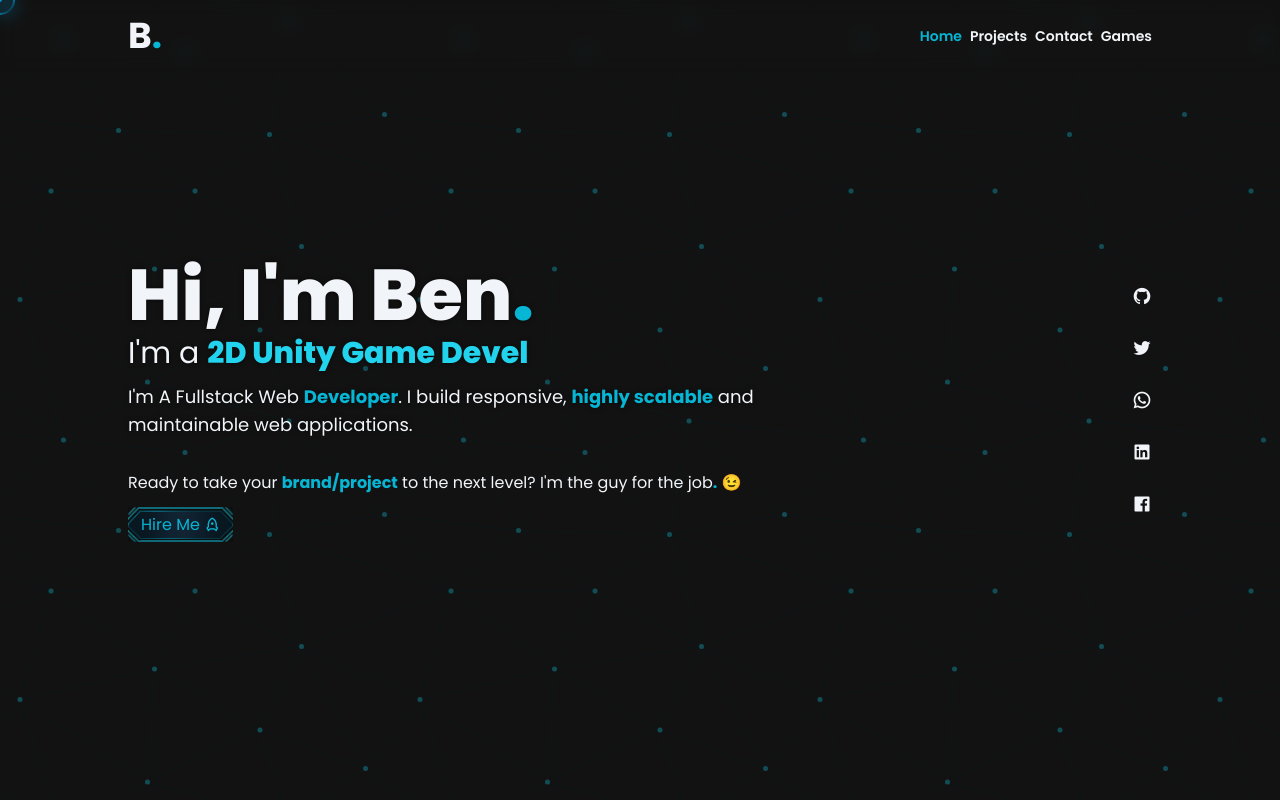
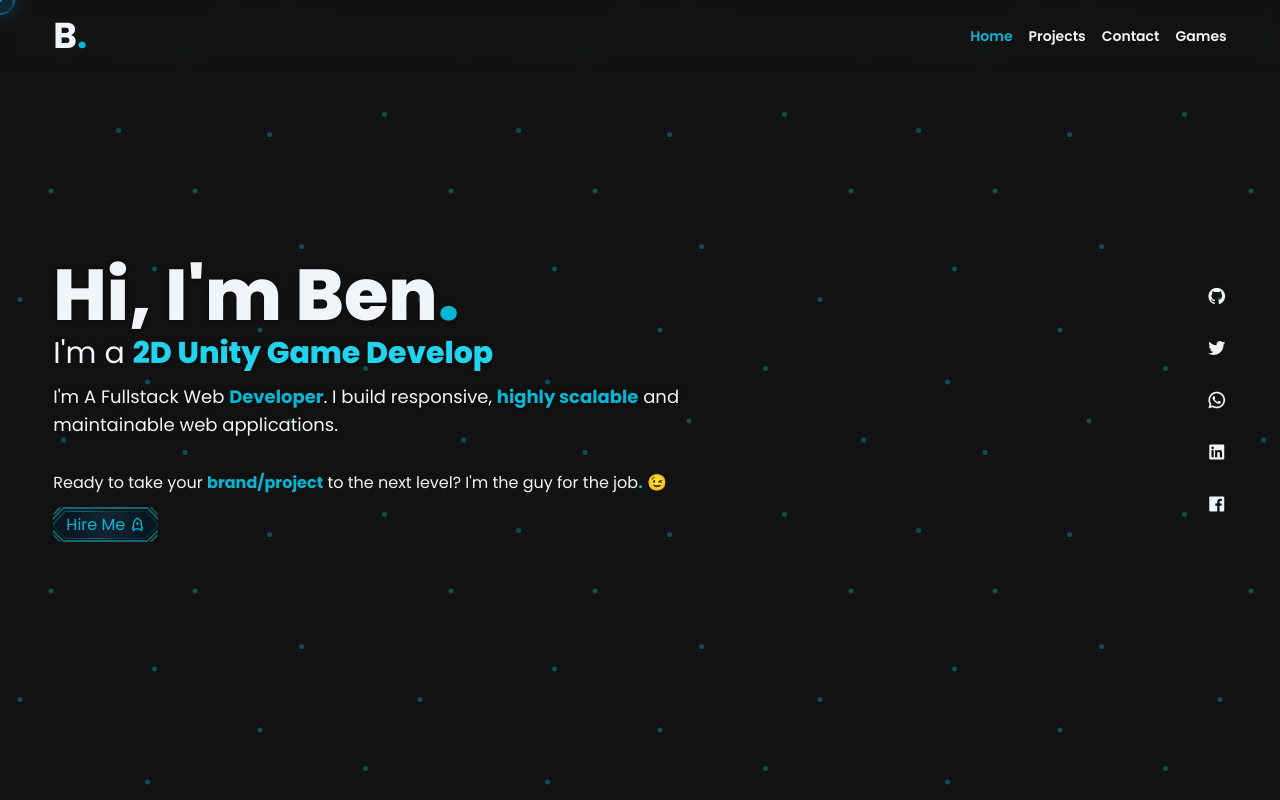
Before and after one commit to benjaminnkem/portfolio, a Next.js app: page / in a window 1280 px wide. Shown: the top 800 px of the page. Built offline with nearby package versions, Linux system fonts and the light colour scheme.

Commit message:
reefactor: added little gsap anim to navbar

```diff
--- a/app/layout.js
+++ b/app/layout.js
@@ -1,7 +1,7 @@
 import "./globals.css";
 import "remixicon/fonts/remixicon.css";
-import Navbar from "./components/Navbar";
-import Footer from "./components/Footer";
+import Navbar from "../components/Navbar";
+import Footer from "../components/Footer";
 import { Analytics } from "@vercel/analytics/react";
 import { Poppins } from "next/font/google";
 import { config } from "@fortawesome/fontawesome-svg-core";
--- a/app/page.js
+++ b/app/page.js
@@ -1,5 +1,5 @@
-import HomeContent from "./components/HomeContent";
-import HomePage from "./components/HomePage";
+import HomeContent from "../components/HomeContent";
+import HomePage from "../components/HomePage";
 
 export const metadata = {
   title: "Benjamin Nkem - Home 🏠",
--- a/app/components/HomeContent.js
+++ b/components/HomeContent.js
@@ -36,7 +36,7 @@ const container = {
 const HomeContent = () => {
   return (
     <>
-      <section className="md:max-w-[1024px] w-11/12 flex justify-center mx-auto min-h-screen section" id="me">
+      <section className="md:max-w-[1488px] w-11/12 flex justify-center mx-auto min-h-screen section" id="me">
         <div className="items-center justify-between w-full gap-2 sm:flex sm:gap-4">
           <TransitionParent addClass="max-w-2xl py-10 space-y-3 text-center md:text-start md:py-0">
             <TransitionOpacity>
@@ -54,9 +54,9 @@ const HomeContent = () => {
                       "Backend Developer 👷",
                       1000,
                       "2D Unity Game Developer 🎮",
-                      1000,
-                      "C# Developer 💙",
-                      1000,
+                      1500,
+                      // "C# Developer 💙",
+                      // 1000,
                     ]}
                     wrapper="span"
                     speed={50}
@@ -105,7 +105,7 @@ const HomeContent = () => {
 
       <section className="min-h-screen" id="about">
         <div className="bg-[#0f0f0fe6] py-10">
-          <div className="md:max-w-[1024px] w-11/12 mx-auto min-h-[32rem]">
+          <div className="md:max-w-[1488px] w-11/12 mx-auto min-h-[32rem]">
             <div>
               <TransitionOpacityInView addClass="flex items-center justify-center">
                 <span className="flex-1 h-1 rounded-md bg-cyan-500"></span>
@@ -214,7 +214,7 @@ const HomeContent = () => {
 
       {/* Statistics */}
       <section className="my-10 section" id="stats__">
-        <div className="md:max-w-[1024px] w-11/12 flex justify-center mx-auto min-h-[32rem]">
+        <div className="md:max-w-[1488px] w-11/12 flex justify-center mx-auto min-h-[32rem]">
           <div>
             <TransitionOpacityInView>
               <h3 className="mb-5 text-3xl font-bold text-center uppercase md:text-4xl md:text-start">
@@ -271,7 +271,7 @@ const HomeContent = () => {
         </div>
       </section>
 
-      <section className="md:max-w-[1024px] w-11/12 my-20 mx-auto">
+      <section className="md:max-w-[1488px] w-11/12 my-20 mx-auto">
         <h3 className="px-6 mb-5 text-3xl font-bold uppercase md:text-4xl text-start">
           Education<span className="text-cyan-500">.</span>
         </h3>
@@ -307,7 +307,7 @@ const HomeContent = () => {
       </section>
 
       {/* Projects */}
-      <section className="md:max-w-[1024px] w-11/12 my-20 mx-auto">
+      <section className="md:max-w-[1488px] w-11/12 my-20 mx-auto">
         <TransitionOpacityInView>
           <h3 className="px-6 mb-5 text-3xl font-bold uppercase md:text-4xl text-start">
             Projects <span className="text-cyan-500">.</span>
@@ -384,7 +384,7 @@ const HomeContent = () => {
         </motion.div>
       </section>
 
-      <section className="md:max-w-[1024px] w-11/12 my-20 mx-auto">
+      <section className="md:max-w-[1488px] w-11/12 my-20 mx-auto">
         <div className="mb-5">
           <h3 className="text-3xl font-bold uppercase md:text-4xl text-start">
             Services<span className="text-cyan-500">.</span>
--- a/app/components/Navbar.js
+++ b/components/Navbar.js
@@ -1,8 +1,9 @@
 "use client";
 import Link from "next/link";
 import { usePathname } from "next/navigation";
-import { useRef, useState } from "react";
-import { motion, useAnimationControls } from "framer-motion";
+import { useLayoutEffect, useRef, useState } from "react";
+import { useAnimationControls } from "framer-motion";
+import { gsap } from "gsap";
 
 const parentMobileMenuVariant = {
   hidden: { opacity: 0, transition: { staggerChildren: 0.5, delay: 2 } },
@@ -14,6 +15,16 @@ const Navbar = () => {
   const pathName = usePathname();
   const hamburger = useRef(null);
   const [isMenuOpen, setIsMenuOpen] = useState(false);
+
+  // Refs
+  const navRef = useRef();
+
+  const navLinks = [
+    { label: "Home", href: "/" },
+    { label: "Projects", href: "/projects" },
+    { label: "Contact", href: "/contact" },
+    { label: "Games", href: "/games" },
+  ];
 
   const controls = useAnimationControls();
 
@@ -28,52 +39,37 @@ const Navbar = () => {
     }
   }
 
+  // Effects
+  useLayoutEffect(() => {
+    const t1 = gsap.timeline();
+    t1.from("#logo", { opacity: 0, xPercent: -100, rotate: 360 }).from(".navLink", {
+      opacity: 0,
+      xPercent: 100,
+      stagger: { amount: 0.5 },
+    });
+  }, []);
+
   return (
     <>
-      <nav className="fixed top-0 left-0 z-20 w-full mx-auto text-lg font-bold navbarBlur">
-        <div className="md:max-w-[1024px] w-11/12 md:py-4 py-3 mx-auto">
-          <div className="flex items-center justify-between">
-            <div>
+      <nav className="fixed top-0 left-0 z-20 w-full mx-auto text-lg font-bold navbarBlur" ref={navRef}>
+        <div className="md:max-w-[1488px] w-11/12 md:py-4 py-3 mx-auto">
+          <div className="flex items-center justify-between" id="navContainer">
+            <div id="logo">
               <Link href={"/"} className="text-3xl font-bold md:text-4xl">
                 B<span className="text-cyan-500">.</span>{" "}
               </Link>
             </div>
 
-            <ul className="sm:flex ml-auto space-x-2 text-sm font-semibold hidden">
-              <div>
-                <Link href={"/"}>
-                  <li>
-                    <p className={`duration-200 hover:text-cyan-500 ${pathName === "/" && "text-cyan-500"}`}>Home</p>
-                  </li>
-                </Link>
-              </div>
-              <div>
-                <Link href={"/projects"}>
-                  <li>
-                    <p className={`duration-200 hover:text-cyan-500 ${pathName === "/projects" && "text-cyan-500"}`}>
-                      Projects
+            <ul className="hidden ml-auto space-x-4 text-sm font-semibold sm:flex">
+              {navLinks.map((item, idx) => (
+                <Link href={item.href} key={idx}>
+                  <li className="navLink">
+                    <p className={`duration-200 hover:text-cyan-500 ${pathName === item.href && "text-cyan-500"}`}>
+                      {item.label}
                     </p>
                   </li>
                 </Link>
-              </div>
-              <div>
-                <Link href={"/contact"}>
-                  <li>
-                    <p className={`duration-200 hover:text-cyan-500 ${pathName === "/contact" && "text-cyan-500"}`}>
-                      Contact
-                    </p>
-                  </li>
-                </Link>
-              </div>
-              <div>
-                <Link href={"/games"}>
-                  <li>
-                    <p className={`duration-200 hover:text-cyan-500 ${pathName === "/games" && "text-cyan-500"}`}>
-                      Games
-                    </p>
-                  </li>
-                </Link>
-              </div>
+              ))}
             </ul>
 
             <div className="relative z-40 block w-10 ml-auto sm:hidden">
@@ -123,34 +119,17 @@ const Navbar = () => {
         animate="show"
         exit="exit"
       >
-        <div onClick={toggleMenu} className={`duration-200  ${pathName === "/" ? "text-cyan-500" : "text-white"}`}>
-          <Link href={"/"}>
-            <p>Home</p>
-          </Link>
-        </div>
-        <div
-          onClick={toggleMenu}
-          className={`duration-200 ${pathName === "/projects" ? "text-cyan-500" : "text-white"}`}
-        >
-          <Link href={"/projects"}>
-            <p>Projects</p>
-          </Link>
-        </div>
-
-        <div
-          onClick={toggleMenu}
-          className={`duration-200 ${pathName === "/contact" ? "text-cyan-500" : "text-white"}`}
-        >
-          <Link href={"/contact"}>
-            <p>Contact</p>
-          </Link>
-        </div>
-
-        <div onClick={toggleMenu} className={`duration-200 ${pathName === "/games" ? "text-cyan-500" : "text-white"}`}>
-          <Link href={"/games"}>
-            <p>Games</p>
-          </Link>
-        </div>
+        {navLinks.map((item, idx) => (
+          <div
+            onClick={toggleMenu}
+            key={idx}
+            className={`duration-200  ${pathName === item.href ? "text-cyan-500" : "text-white"}`}
+          >
+            <Link href={item.href}>
+              <p>{item.label}</p>
+            </Link>
+          </div>
+        ))}
 
         <div className="mt-4 space-x-5 text-2xl">
           <Link href={"https://web.facebook.com/etzbenjamin.nkem"} target="_blank">
```
Also changed, not shown: components/HomePage.js (renamed from app/components/HomePage.js, +3 -4 lines), components/CursorControl.js (renamed from app/components/CursorControl.js), components/Footer.js (renamed from app/components/Footer.js), components/StackAnim.js (renamed from app/components/StackAnim.js), components/StackWrite.js (renamed from app/components/StackWrite.js), components/scrollYProgress.js (renamed from app/components/scrollYProgress.js), public/styles/HomePage.css (renamed from app/components/styles/HomePage.css).
